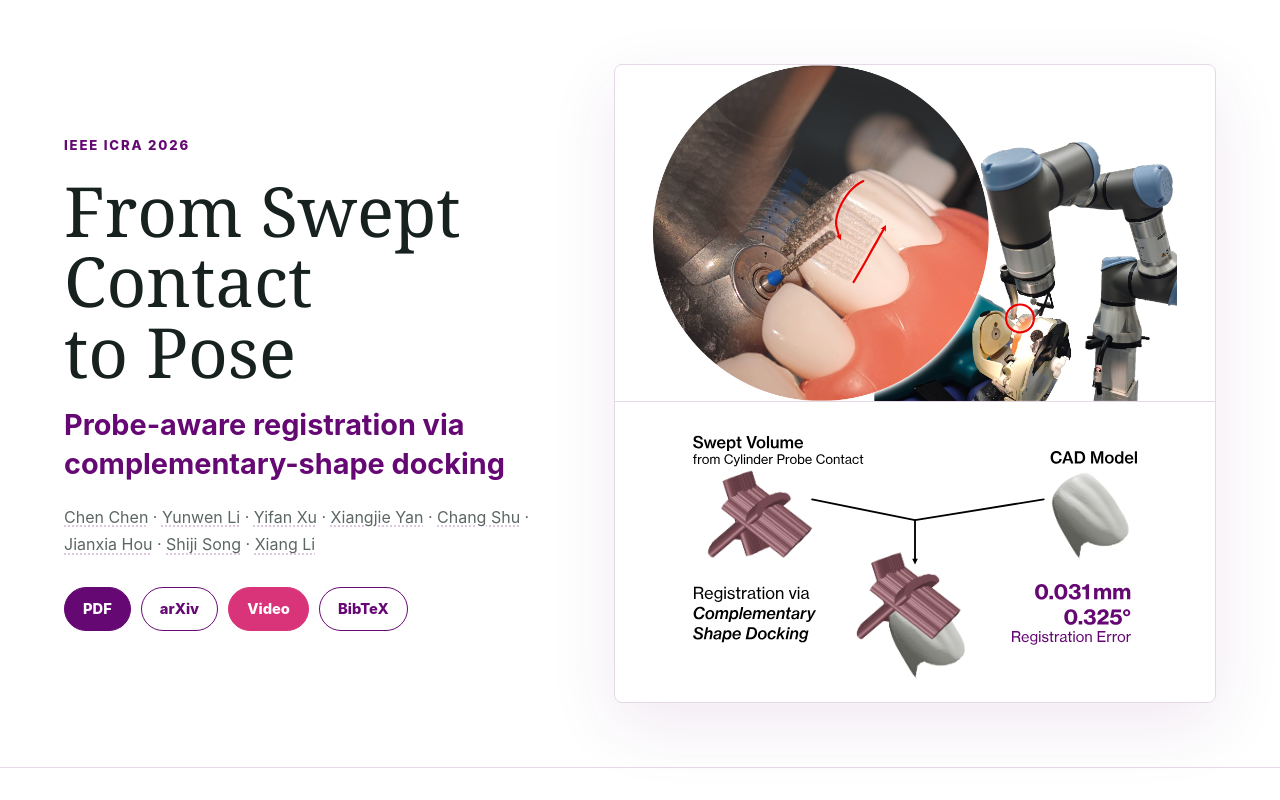
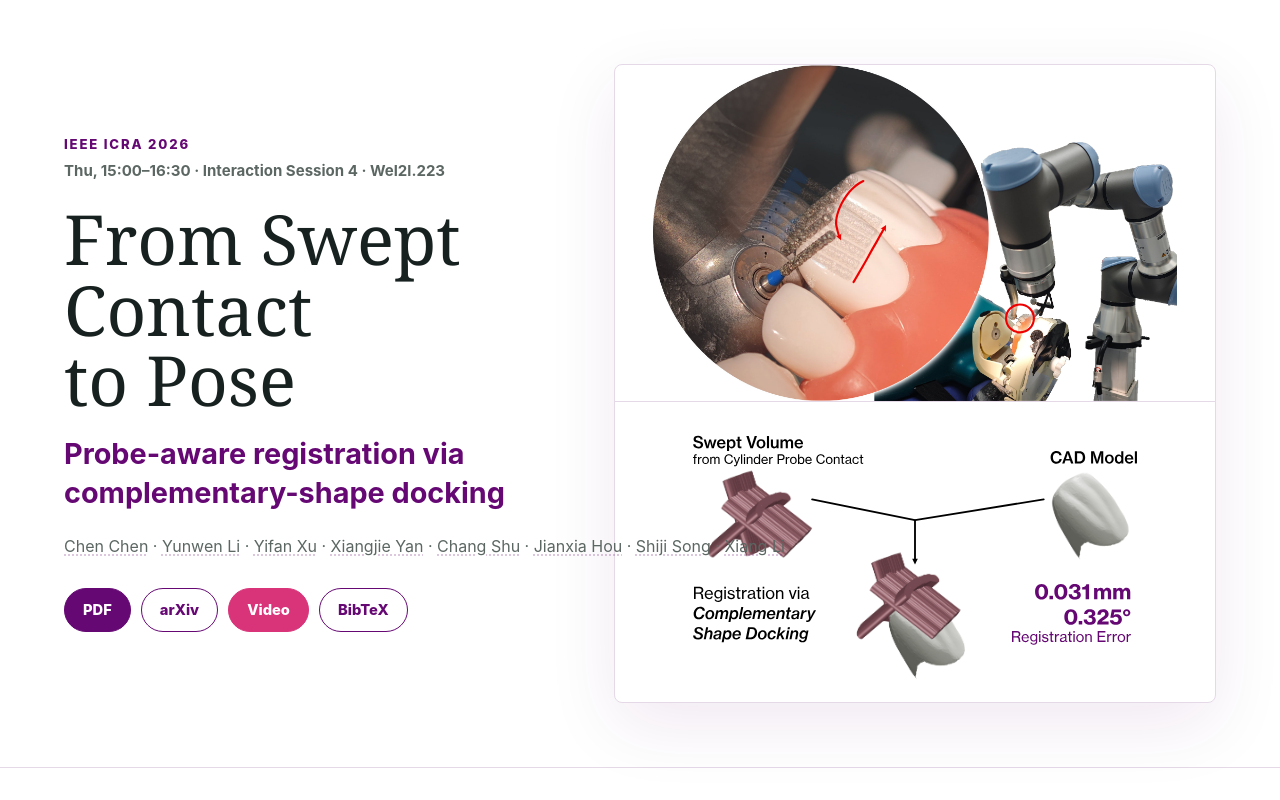
Before and after one commit to CalaW/icra26-conreg, a Next.js app: page / in a window 1280 px wide. Shown: the top 800 px of the page. Built offline with nearby package versions, Linux system fonts and the light colour scheme.

Commit message:
add poster info

```diff
--- /dev/null
+++ b/app/AuthorList.tsx
@@ -0,0 +1,106 @@
+"use client";
+
+import { useLayoutEffect, useRef, useState } from "react";
+
+type Author = {
+  name: string;
+  affiliation: string;
+  href?: string;
+};
+
+type TooltipState = {
+  affiliation: string;
+  anchorLeft: number;
+  anchorTop: number;
+};
+
+export default function AuthorList({ authors }: { authors: Author[] }) {
+  const containerRef = useRef<HTMLParagraphElement>(null);
+  const tooltipRef = useRef<HTMLSpanElement>(null);
+  const [tooltip, setTooltip] = useState<TooltipState | null>(null);
+  const [position, setPosition] = useState({ left: 0, top: 0 });
+
+  useLayoutEffect(() => {
+    if (!tooltip || !containerRef.current || !tooltipRef.current) {
+      return;
+    }
+
+    const containerWidth = containerRef.current.clientWidth;
+    const tooltipWidth = tooltipRef.current.offsetWidth;
+    const tooltipHeight = tooltipRef.current.offsetHeight;
+    const left = Math.min(
+      Math.max(0, tooltip.anchorLeft),
+      Math.max(0, containerWidth - tooltipWidth)
+    );
+
+    setPosition({
+      left,
+      top: tooltip.anchorTop - tooltipHeight - 8
+    });
+  }, [tooltip]);
+
+  const showTooltip = (affiliation: string, target: HTMLElement) => {
+    const container = containerRef.current;
+
+    if (!container) {
+      return;
+    }
+
+    setTooltip({
+      affiliation,
+      anchorLeft: target.offsetLeft,
+      anchorTop: target.offsetTop
+    });
+  };
+
+  return (
+    <p className="authors" ref={containerRef}>
+      {authors.map((author, index) => (
+        <span className="authorItem" key={author.name}>
+          {author.href ? (
+            <a
+              className="authorName"
+              href={author.href}
+              onBlur={() => setTooltip(null)}
+              onFocus={(event) =>
+                showTooltip(author.affiliation, event.currentTarget)
+              }
+              onMouseEnter={(event) =>
+                showTooltip(author.affiliation, event.currentTarget)
+              }
+              onMouseLeave={() => setTooltip(null)}
+            >
+              {author.name}
+            </a>
+          ) : (
+            <span
+              className="authorName"
+              onBlur={() => setTooltip(null)}
+              onFocus={(event) =>
+                showTooltip(author.affiliation, event.currentTarget)
+              }
+              onMouseEnter={(event) =>
+                showTooltip(author.affiliation, event.currentTarget)
+              }
+              onMouseLeave={() => setTooltip(null)}
+              tabIndex={0}
+            >
+              {author.name}
+            </span>
+          )}
+          {index < authors.length - 1 ? " · " : ""}
+        </span>
+      ))}
+      {tooltip ? (
+        <span
+          className="authorTooltip"
+          ref={tooltipRef}
+          role="tooltip"
+          style={{ left: position.left, top: position.top }}
+        >
+          {tooltip.affiliation}
+        </span>
+      ) : null}
+    </p>
+  );
+}
--- a/app/globals.css
+++ b/app/globals.css
@@ -52,13 +52,26 @@ main {
   max-width: 720px;
 }
 
+.venueBlock {
+  margin: 0 0 22px;
+}
+
 .venue {
-  margin: 0 0 22px;
+  margin: 0;
   color: var(--purple);
   font-size: 0.82rem;
   font-weight: 800;
   letter-spacing: 0.14em;
   text-transform: uppercase;
+}
+
+.posterInfo {
+  max-width: 620px;
+  margin: 8px 0 0;
+  color: var(--muted);
+  font-size: 0.94rem;
+  font-weight: 650;
+  line-height: 1.45;
 }
 
 h1,
@@ -89,6 +102,7 @@ h1 {
 }
 
 .authors {
+  position: relative;
   max-width: 760px;
   margin-bottom: 28px;
   color: var(--muted);
@@ -96,8 +110,11 @@ h1 {
   line-height: 1.7;
 }
 
+.authorItem {
+  white-space: nowrap;
+}
+
 .authorName {
-  position: relative;
   display: inline-block;
   cursor: help;
   text-decoration: underline;
@@ -111,35 +128,21 @@ h1 {
   color: var(--purple);
 }
 
-.authorName::after {
+.authorTooltip {
   position: absolute;
-  left: 0;
-  bottom: calc(100% + 8px);
   z-index: 2;
   width: max-content;
-  max-width: min(420px, calc(100vw - 32px));
+  max-width: min(420px, 100%);
   padding: 7px 9px;
   border-radius: 6px;
   background: var(--purple-ink);
   color: var(--white);
-  content: attr(data-affiliation);
   font-size: 0.78rem;
   font-weight: 600;
   line-height: 1.35;
-  opacity: 0;
   pointer-events: none;
-  transform: translateY(4px);
-  transition:
-    opacity 120ms ease,
-    transform 120ms ease;
   overflow-wrap: break-word;
   white-space: pre-line;
-}
-
-.authorName:hover::after,
-.authorName:focus-visible::after {
-  opacity: 1;
-  transform: translateY(0);
 }
 
 a.authorName {
@@ -406,21 +409,6 @@ pre {
   line-height: 1.6;
 }
 
-footer {
-  display: flex;
-  justify-content: space-between;
-  gap: 18px;
-  padding: 28px clamp(20px, 5vw, 72px);
-  border-top: 1px solid var(--line);
-  color: var(--muted);
-  font-size: 0.92rem;
-}
-
-footer a {
-  color: var(--purple);
-  font-weight: 700;
-}
-
 @media (max-width: 880px) {
   .hero,
   .twoCol {
@@ -467,8 +455,4 @@ footer a {
   .pillars article {
     min-height: auto;
   }
-
-  footer {
-    flex-direction: column;
-  }
 }
--- a/app/page.tsx
+++ b/app/page.tsx
@@ -1,3 +1,5 @@
+import AuthorList from "./AuthorList";
+
 const basePath = process.env.PAGES_BASE_PATH || process.env.NEXT_PUBLIC_BASE_PATH || "";
 
 const links = [
@@ -129,34 +131,17 @@ export default function Home() {
     <main>
       <section className="hero">
         <div className="heroInner">
-          <p className="venue">IEEE ICRA 2026</p>
+          <div className="venueBlock">
+            <p className="venue">IEEE ICRA 2026</p>
+            <p className="posterInfo">
+              Thu, 15:00–16:30 · Interaction Session 4 · Wel2l.223
+            </p>
+          </div>
           <h1>From Swept Contact to Pose</h1>
           <p className="subtitle">
             Probe-aware registration via complementary-shape docking
           </p>
-          <p className="authors">
-            {authors.map((author, index) => (
-              <span key={author.name}>
-                {author.href ? (
-                  <a
-                    className="authorName"
-                    href={author.href}
-                    data-affiliation={author.affiliation}
-                  >
-                    {author.name}
-                  </a>
-                ) : (
-                  <span
-                    className="authorName"
-                    data-affiliation={author.affiliation}
-                  >
-                    {author.name}
-                  </span>
-                )}
-                {index < authors.length - 1 ? " · " : ""}
-              </span>
-            ))}
-          </p>
+          <AuthorList authors={authors} />
           <div className="actions" aria-label="Project links">
             {links.map((link) => (
               <a key={link.label} href={link.href}>
@@ -299,10 +284,6 @@ export default function Home() {
 }`}</pre>
       </section>
 
-      <footer>
-        <span>Probe-aware Registration</span>
-        <a href="http://arxiv.org/abs/2605.21398">arXiv:2605.21398</a>
-      </footer>
     </main>
   );
 }
```
